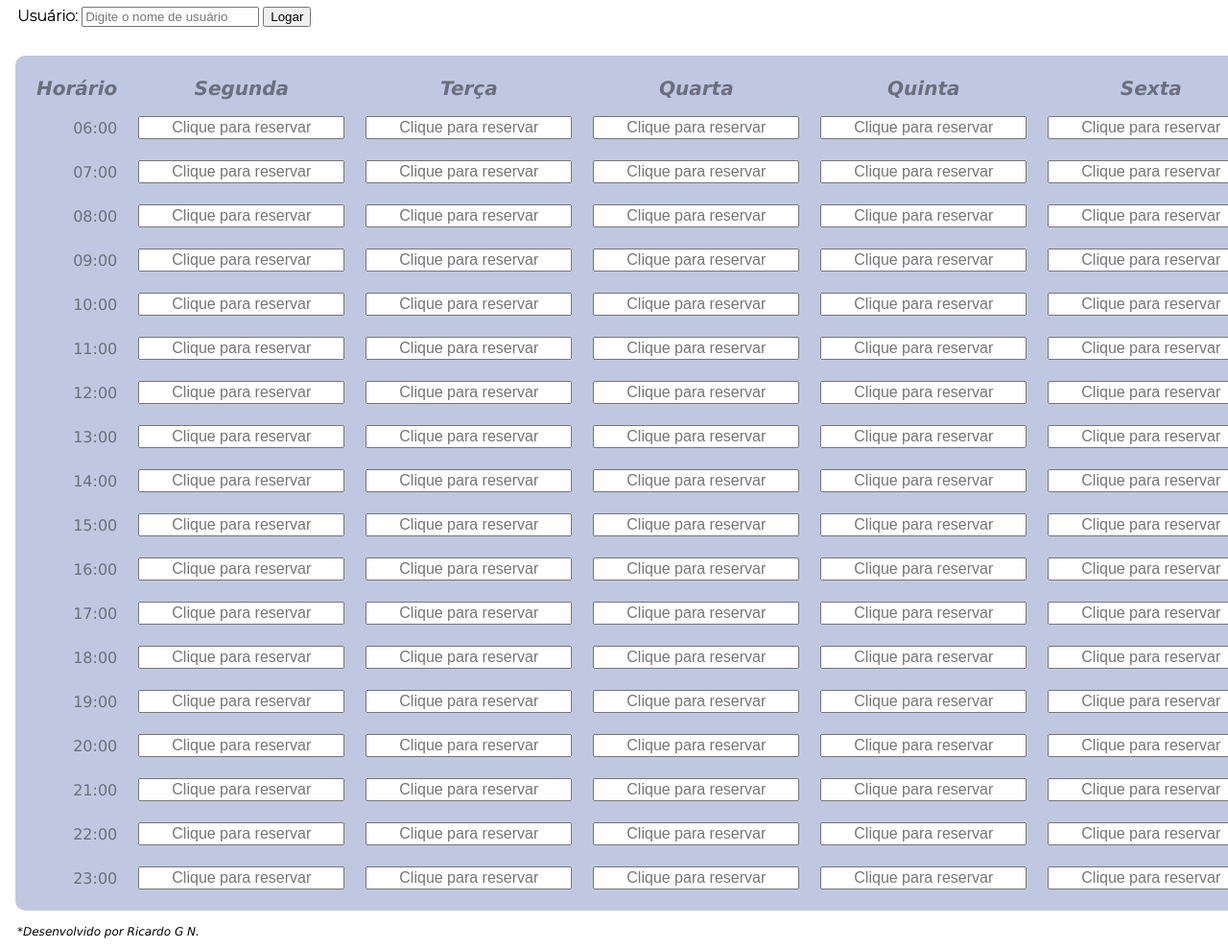
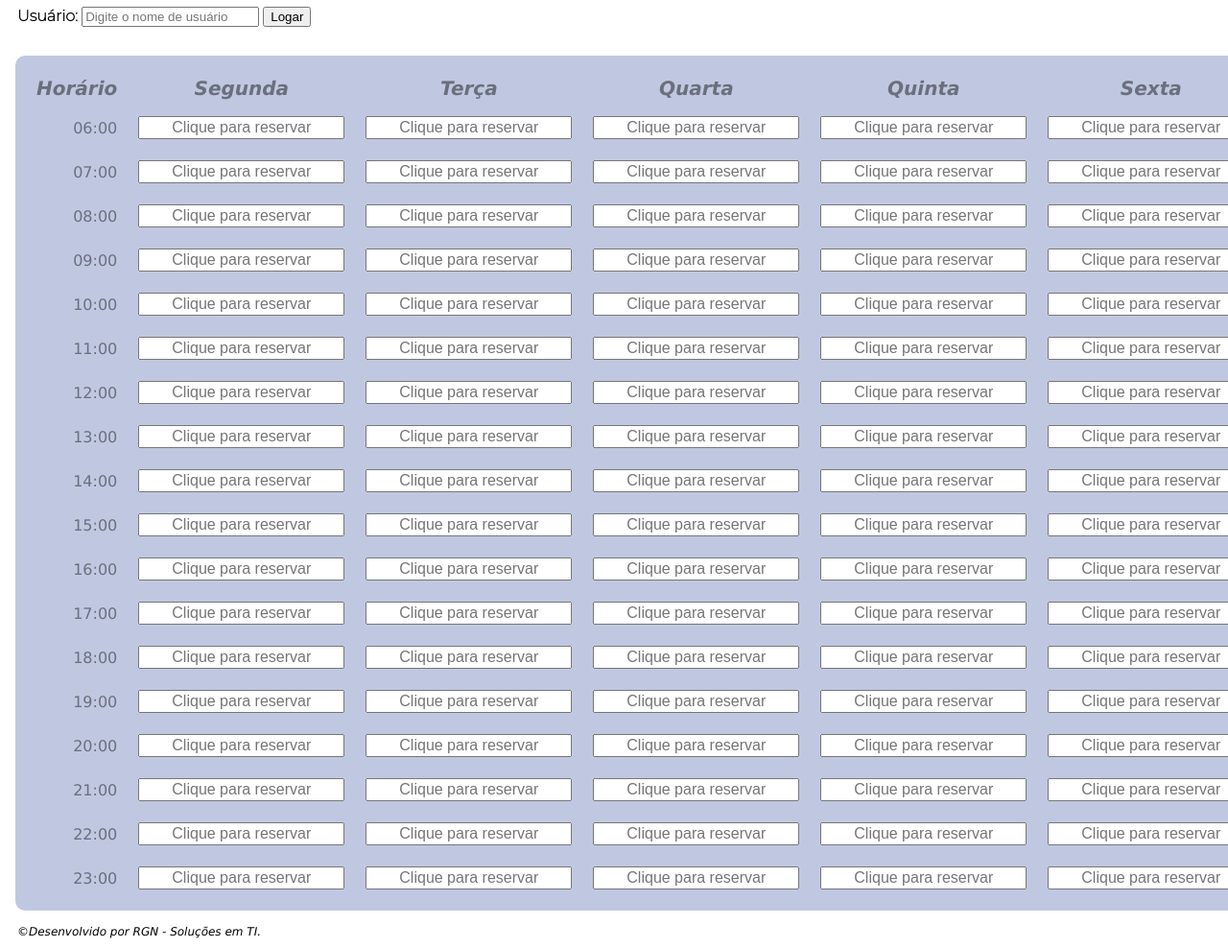
Before and after one commit to ricardogiorgiano/saladereuniao, a plain HTML site: page saladereuniao.html in a window 1280 px wide. Shown: the part 52-1040 px from the top of the page at 96% size. Drawn offline with Linux system fonts and the light colour scheme.

Commit message:
atualização

```diff
--- a/saladereuniao.html
+++ b/saladereuniao.html
@@ -275,7 +275,7 @@ div#reserva {
             <td><input id="disp" type="" placeholder="Clique para reservar"></td>
         </tr>
     </table>
-    <footer>*Desenvolvido por Ricardo G N.</footer>
+    <footer>&copy;Desenvolvido por RGN - Soluções em TI.</footer>
     <script src="script.js"></script>
 
 </body>
```
